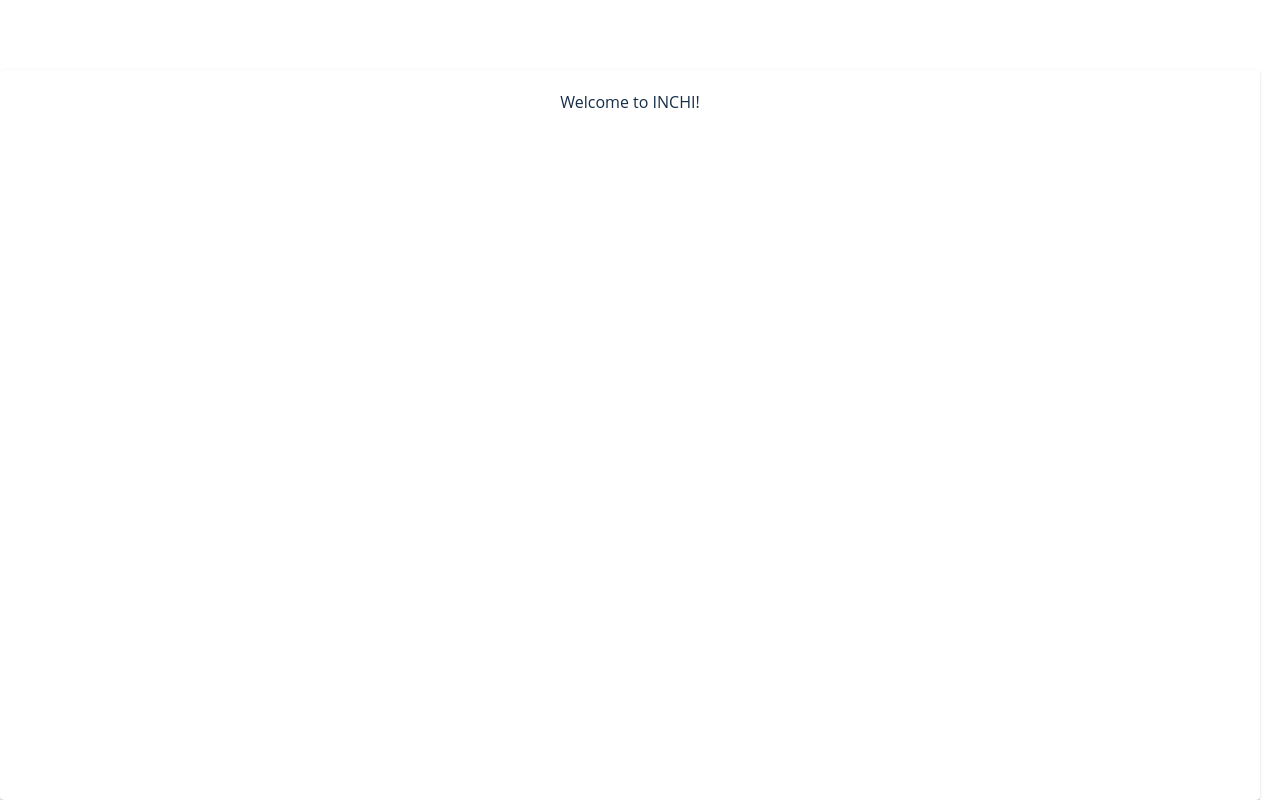
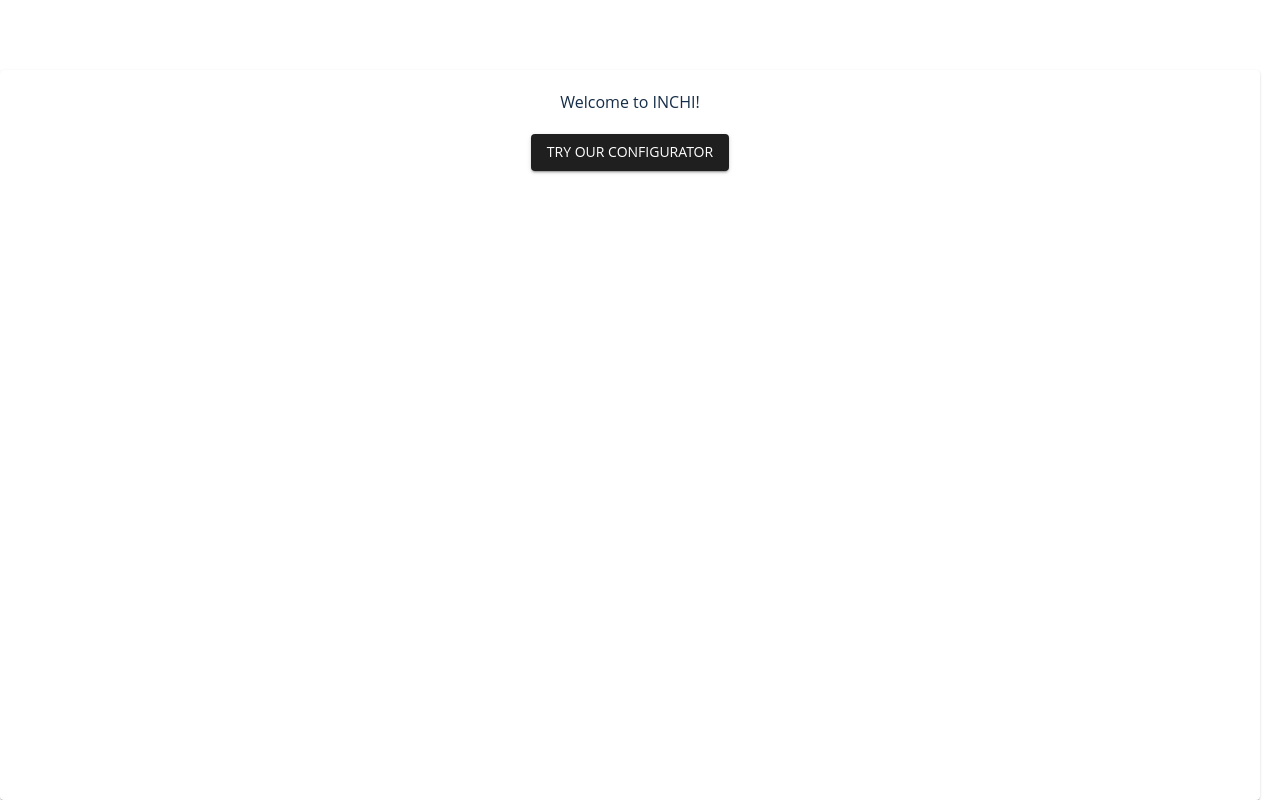
Before and after one commit to paulgreenham/furniture-configurator, a React (Create React App) app: page / in a window 1280 px wide. Built offline with nearby package versions, Linux system fonts and the light colour scheme.

Commit message:
Set up routes

```diff
--- a/package.json
+++ b/package.json
@@ -14,6 +14,8 @@
     "path": "^0.12.7",
     "react": "^18.2.0",
     "react-dom": "^18.2.0",
+    "react-router": "^6.10.0",
+    "react-router-dom": "^6.10.0",
     "react-scripts": "^5.0.1",
     "react-spinners": "^0.13.8",
     "sass": "^1.62.0",
--- a/src/App.js
+++ b/src/App.js
@@ -6,7 +6,7 @@ import { ThemeProvider, StyledEngineProvider } from '@mui/material/styles';
 
 import {Home} from './Components/Home';
 
-const App = () => {
+const App = (props) => {
     // const {loggedIn} = useContext(GeneralContext);
 
     const theme = createTheme({
@@ -17,7 +17,7 @@ const App = () => {
         },
         palette: {
             primary: {
-                main: "#152d48"
+                main: "#1F1F1F"
             },
             secondary: {
                 main: "#4B92FE"
@@ -35,7 +35,7 @@ const App = () => {
         <StyledEngineProvider injectFirst>
             <ThemeProvider theme={theme}>
                 <div className={`App`}>
-                    <Home/>
+                    <Home history={props.history}/>
                 </div>
             </ThemeProvider>
         </StyledEngineProvider>
--- a/src/App.scss
+++ b/src/App.scss
@@ -1,4 +1,8 @@
 .App {
     height: 100vh;
-    text-align: center;
 }
+
+a {
+    text-decoration: none;
+    color: inherit;
+}
--- /dev/null
+++ b/src/Components/Configurator/Configurator.js
@@ -0,0 +1,12 @@
+import React, {useContext} from 'react';
+import "../style.scss"
+// import {GeneralContext} from "../../contexts/GeneralContext";
+
+export const Configurator = () => {
+    // const {content} = useContext(GeneralContext);
+    return (
+        <div className={`configurator-container`}>
+            [Jedi hand motion] you see a beautiful 3d configurator
+        </div>
+    )
+}
--- a/src/Components/Home.js
+++ b/src/Components/Home.js
@@ -1,39 +1,39 @@
 import React, {useContext, useEffect} from 'react';
-import {GeneralContext} from "../contexts/GeneralContext";
-import {Utility, useForceUpdate} from "../Utility";
+import {GeneralContext, routes} from "../contexts/GeneralContext";
+import {useForceUpdate} from "../Utility";
 import "./style.scss"
 import CssBaseline from '@mui/material/CssBaseline';
-import {Paper} from "@mui/material";
-import {language} from "../content/language";
+import {Button, Paper} from "@mui/material";
+import {Configurator} from "./Configurator/Configurator";
+import {BrowserRouter, Route, Routes, Link} from 'react-router-dom';
 
-export const routes = {
-    ROOT: '/',
-    NOT_FOUND: '/404'
-};
-
-export const Home = () => {
-    const {appLang, setMainSelection} = useContext(GeneralContext);
-    const content = language[appLang];
+export const Home = (props) => {
+    const {content} = useContext(GeneralContext);
     const forceUpdate = useForceUpdate();
-
-    const path = Utility.getPathArray();
-    let currentLocation = path[path.length - 1];
 
     useEffect(() => {
         window.addEventListener('popstate', forceUpdate);
         return () => window.removeEventListener('popstate', forceUpdate);
     }, [forceUpdate])
 
-    const renderMain = () => {
-        switch ("/" + currentLocation) {
-            case routes.ROOT:
-                setMainSelection("");
-                return <div>{content.WELCOME_TO_INCHI}</div>
-            default:
-                setMainSelection("");
-                return <div>{content.NOT_FOUND}</div>
-        }
-    }
+    const renderMain = () =>
+        <BrowserRouter history={props.history}>
+            <Routes>
+                <Route path={routes.CONFIGURATOR} element={<Configurator/>}/>
+                <Route path={routes.NOT_FOUND} element={<div>{content.NOT_FOUND}</div>}/>
+                <Route path={routes.ROOT} element={<div className='landing-page'>
+                    {content.WELCOME_TO_INCHI}
+                    <Link to={routes.CONFIGURATOR}>
+                        <Button
+                            className='standard-btn'
+                            variant='contained'
+                        >
+                            {content.TRY_OUR_CONFIGURATOR}
+                        </Button>
+                    </Link>
+                </div>}/>
+            </Routes>
+        </BrowserRouter>
 
     return (
         <div className={`main-container`}>
--- a/src/Components/style.scss
+++ b/src/Components/style.scss
@@ -24,3 +24,16 @@ $app-bar-height: 50px;
     width: calc(100% - 20px);
     height: 100%;
 }
+
+.landing-page {
+    display: flex;
+    flex-direction: column;
+    gap: 20px;
+    justify-content: center;
+    align-items: center;
+}
+
+.standard-btn {
+    min-width: 180px;
+    width: fit-content;
+}
--- a/src/content/language.js
+++ b/src/content/language.js
@@ -2,6 +2,7 @@ export const language = {
 
     english: {
         NOT_FOUND: "Sorry, that page is unavailable.",
+        TRY_OUR_CONFIGURATOR: "Try our configurator",
         WELCOME_TO_INCHI: "Welcome to INCHI!"
     },
 
--- a/src/contexts/GeneralContext.js
+++ b/src/contexts/GeneralContext.js
@@ -1,14 +1,19 @@
-import React, {createContext, useEffect, useState} from 'react';
+import React, {createContext, /*useEffect,*/ useState} from 'react';
 // import {auth} from "../Firebase";
 import ClimbingBoxLoader from 'react-spinners/ClimbingBoxLoader';
 import {languages} from '../enums';
 import {language} from "../content/language";
-import {createBrowserHistory} from 'history';
 import {Modal} from "@mui/material";
 // import {Utility} from '../Utility';
 
 // const SESSION_MAX_TIME = 10 * 60 * 1000;
 // const ONE_DAY = 1000 * 60 * 60 * 24;
+
+export const routes = {
+    CONFIGURATOR: 'configurator',
+    ROOT: '/',
+    NOT_FOUND: '404'
+};
 
 export const GeneralContext = createContext(null);
 
@@ -19,10 +24,8 @@ export const GeneralProvider = props => {
     // const [loggedIn, setLoggedIn] = useState(false);
     const [appLang, setAppLang] = useState(languages.ENGLISH);
     const [sideMenuOpen, setSideMenuOpen] = useState(true);
-    const [mainSelection, setMainSelection] = useState("");
     const content = language[appLang];
 
-    const history = createBrowserHistory();
 
     // useEffect(() => {
     //     return auth.onAuthStateChanged((user) => {
@@ -91,14 +94,12 @@ export const GeneralProvider = props => {
             switchLanguage,
             toggleSideMenu,
             setContentLoading,
-            setMainSelection,
             // userDetails,
             // loggedIn,
+            content,
             appLang,
             sideMenuOpen,
-            mainSelection,
             contentLoading,
-            history,
         }}>
             {contentLoading
                 ? renderLoader(contentLoading)
--- a/src/index.js
+++ b/src/index.js
@@ -1,18 +1,19 @@
 import React from 'react';
-import ReactDOM from 'react-dom';
+import ReactDOMClient from 'react-dom/client';
 import './index.css';
 import App from './App';
 import {GeneralProvider} from "./contexts/GeneralContext";
 import reportWebVitals from './reportWebVitals';
+import {createBrowserHistory} from 'history';
 
-ReactDOM.render(
-    // <React.StrictMode>
-    <GeneralProvider>
-        <App />
-    </GeneralProvider>,
-    // </React.StrictMode>
-    document.getElementById('root')
-);
+const container = document.getElementById('root');
+const root = ReactDOMClient.createRoot(container);
+
+export const history = createBrowserHistory();
+
+root.render(<GeneralProvider>
+    <App history={history}/>
+</GeneralProvider>);
 
 // If you want to start measuring performance in your app, pass a function
 // to log results (for example: reportWebVitals(console.log))
```
Also changed, not shown: 2 other files (tests, documents, lock files or other folders).
